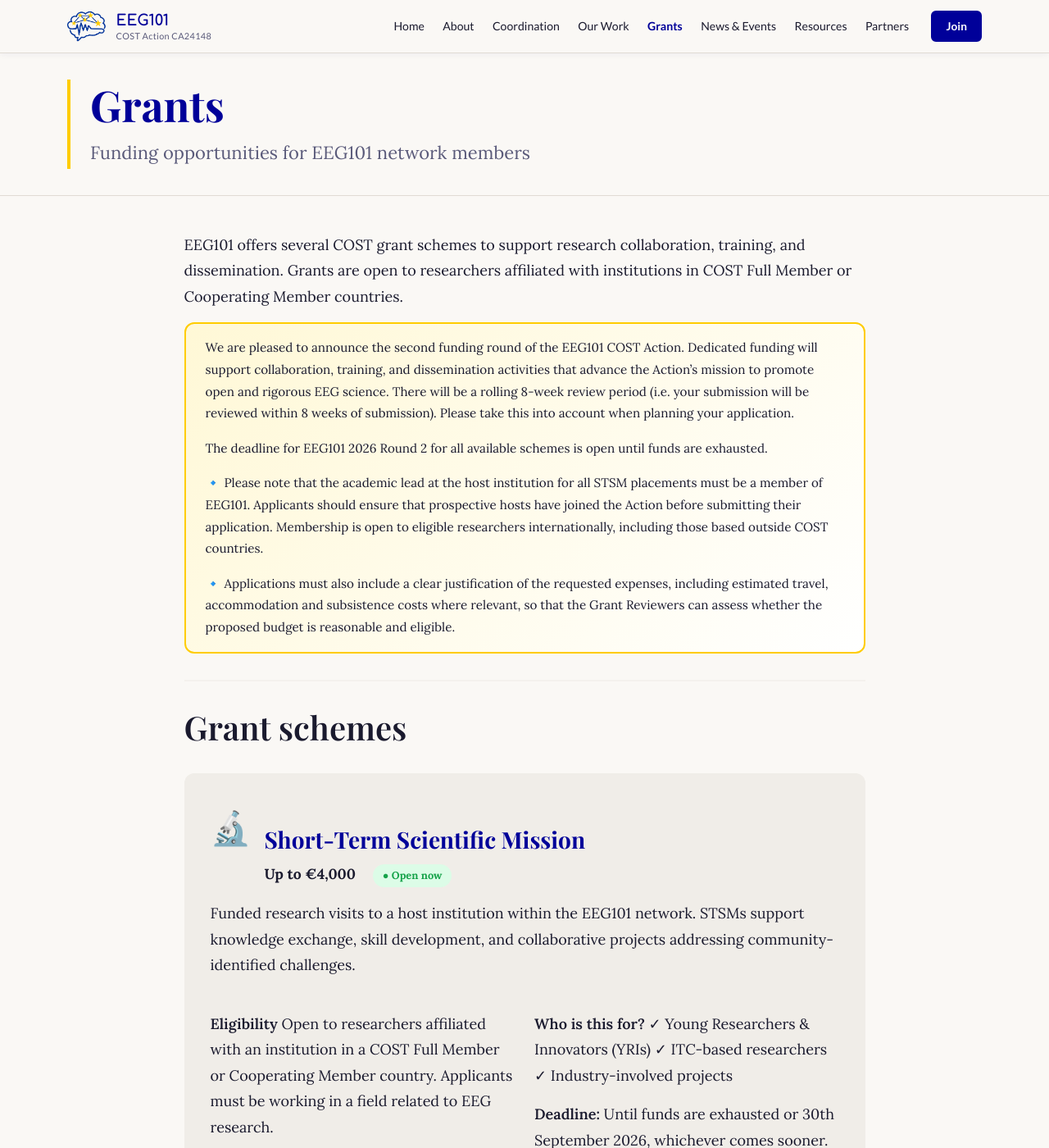
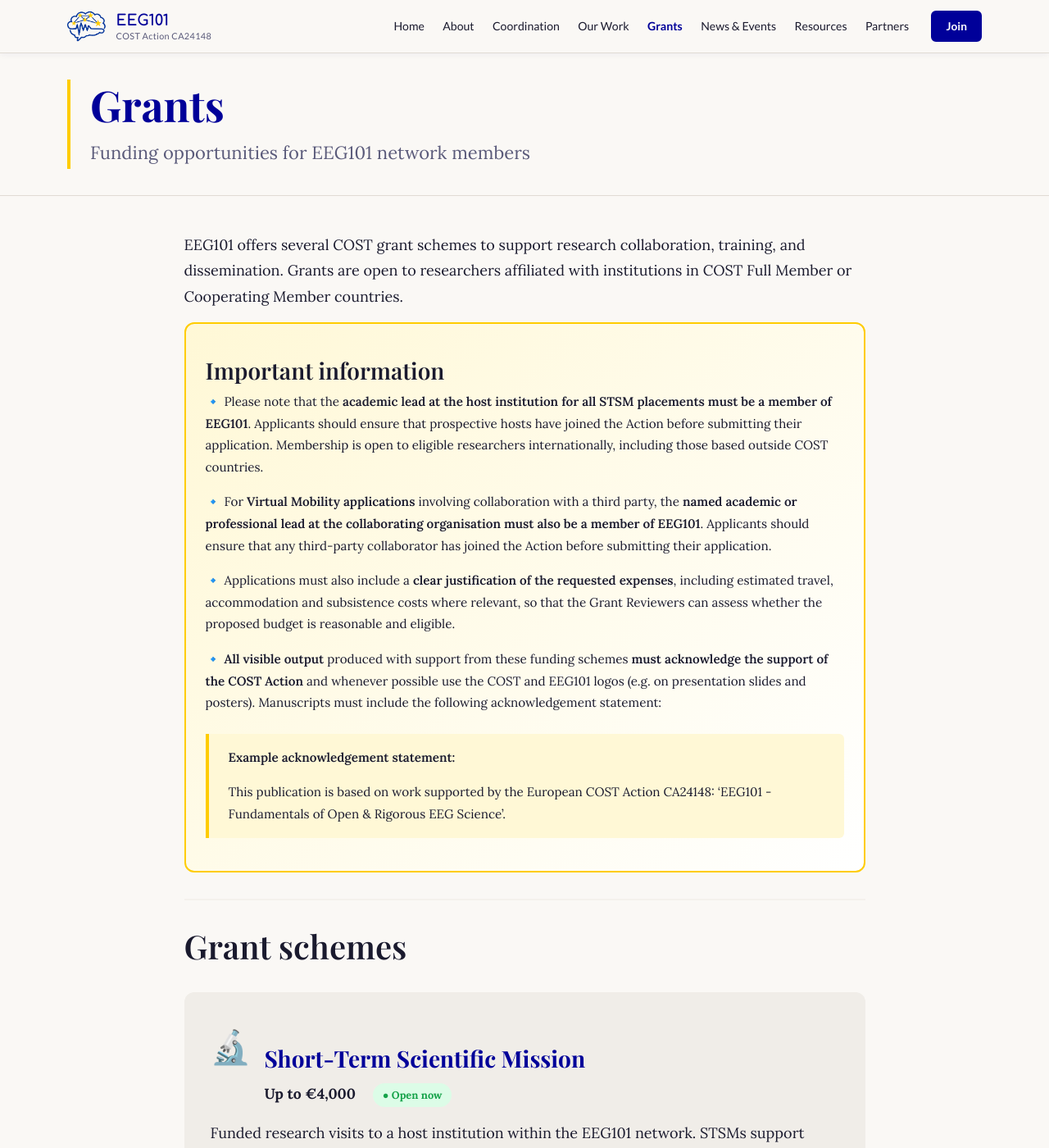
Before and after one commit to mcvinding/website-1, a Jekyll site: the page built from grants.md, in a window 1280 px wide and 1400 px high. Shown: the whole window at 82% size. Built offline with Jekyll 4.4.1, drawn with Linux system fonts in a browser that asks for light colours.

Commit message:
Enhance grants status banner with comprehensive important information

```diff
--- a/grants.md
+++ b/grants.md
@@ -9,13 +9,19 @@ permalink: /grants/
 EEG101 offers several COST grant schemes to support research collaboration, training, and dissemination. Grants are open to researchers affiliated with institutions in COST Full Member or Cooperating Member countries.
 
 <div class="grants-status-banner">
-We are pleased to announce the second funding round of the EEG101 COST Action. Dedicated funding will support collaboration, training, and dissemination activities that advance the Action’s mission to promote open and rigorous EEG science. There will be a rolling 8-week review period (i.e. your submission will be reviewed within 8 weeks of submission). Please take this into account when planning your application.
+<h3>Important information</h3>
 
-The deadline for EEG101 2026 Round 2 for all available schemes is open until funds are exhausted.
+🔹 Please note that the **academic lead at the host institution for all STSM placements must be a member of EEG101**. Applicants should ensure that prospective hosts have joined the Action before submitting their application. Membership is open to eligible researchers internationally, including those based outside COST countries.
 
-🔹 Please note that the academic lead at the host institution for all STSM placements must be a member of EEG101. Applicants should ensure that prospective hosts have joined the Action before submitting their application. Membership is open to eligible researchers internationally, including those based outside COST countries.
+🔹 For **Virtual Mobility applications** involving collaboration with a third party, the **named academic or professional lead at the collaborating organisation must also be a member of EEG101**. Applicants should ensure that any third-party collaborator has joined the Action before submitting their application.
 
-🔹 Applications must also include a clear justification of the requested expenses, including estimated travel, accommodation and subsistence costs where relevant, so that the Grant Reviewers can assess whether the proposed budget is reasonable and eligible.
+🔹 Applications must also include a **clear justification of the requested expenses**, including estimated travel, accommodation and subsistence costs where relevant, so that the Grant Reviewers can assess whether the proposed budget is reasonable and eligible.
+
+🔹 **All visible output** produced with support from these funding schemes **must acknowledge the support of the COST Action** and whenever possible use the COST and EEG101 logos (e.g. on presentation slides and posters). Manuscripts must include the following acknowledgement statement:
+
+> **Example acknowledgement statement:**
+>
+> This publication is based on work supported by the European COST Action CA24148: ‘EEG101 - Fundamentals of Open & Rigorous EEG Science’.
 </div>
 
 ---
```
